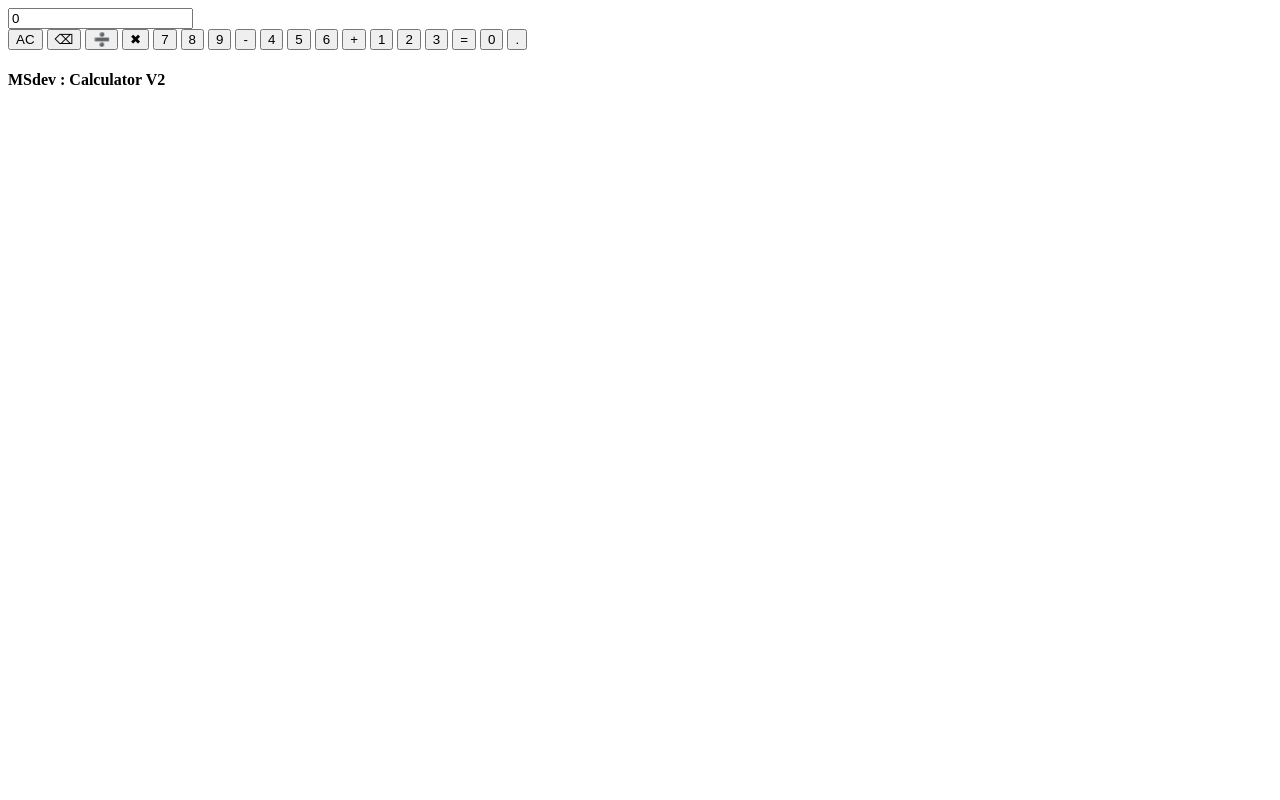
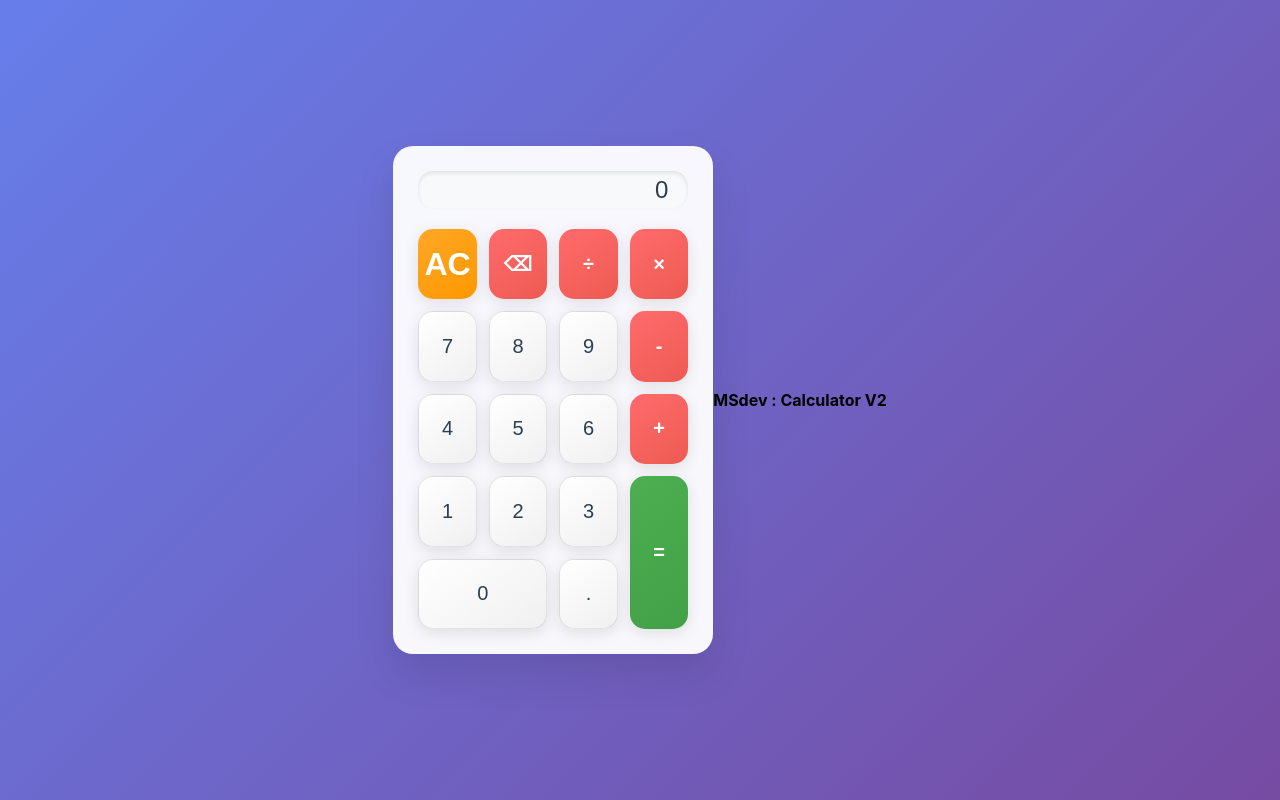
Before and after one commit to Mlungisi27/MSdev-Calc-V2, a plain HTML site: page index.html in a window 1280 px wide. Drawn offline with Linux system fonts and the light colour scheme.

Commit message:
Fix operator button symbols in index.html for consistency added css

```diff
--- a/index.html
+++ b/index.html
@@ -19,8 +19,8 @@
             <!--First Row-->
             <button class="btn clear" onclick="clearDisplay()">AC</button>
             <button class="btn operator" onclick="deleteLast()">⌫</button>
-            <button class="btn operator" onclick="appendToDisplay('/')">➗</button>
-            <button class="btn operator" onclick="appendToDisplay('*')">✖</button>
+            <button class="btn operator" onclick="appendToDisplay('/')">÷</button>
+            <button class="btn operator" onclick="appendToDisplay('*')">×</button>
 
             <!--Second Row-->
 
--- a/style.css
+++ b/style.css
@@ -0,0 +1,163 @@
+* {
+    margin: 0;
+    padding: 0%;
+    box-sizing: border-box;
+}
+
+body {
+    font-family: -apple-system, BlinkMacSystemFont, 'Segoe UI', Roboto, Oxygen, Ubuntu, Cantarell, 'Open Sans', 'Helvetica Neue', sans-serif ;
+    background: linear-gradient(135deg,#667eea 0%, #764ba2 100%);
+    min-height: 100vh;
+    display: Flex;
+    justify-content: center;
+    align-items: center;
+    padding: 20px;
+}
+
+.calculator {
+    background: rgba(255, 255, 255, 0.95);
+    backdrop-filter: blur(10px);
+    border-radius: 20px;
+    box-shadow: 0 20px 40px rgba(0, 0, 0, 0.1), 0 0 0 rgba(255, 255, 255, 0.2);
+    padding: 25px;
+    width: 100%;
+    max-width: 320px;
+    transition: transform 0.3s ease;
+}
+
+.calculator:hover {
+    transform: translateY(-5px);
+}
+
+.display {
+    margin-bottom: 20px;
+}
+
+.display input {
+    width: 100%;
+    height: 38px;
+    border: none;
+    background: #f8f9fa;
+    border-radius: 15px;
+    font-size: 24px;
+    font-weight: 300;
+    text-align: right;
+    padding: 0 20px;
+    color: #2c3e50;
+    box-shadow: inset 0 2px 4px rgba(0, 0, 0, 0.1);
+    transition:  all 0.3s ease;
+}
+
+.display input:focus {
+    outline: none;
+    background: #ffffff;
+    box-shadow: inset 0 2px 10px rgba(0,0,0,0.1), 0 0 0 rgba(102,126,234, 0.3);
+}
+
+.buttons {
+    display: grid;
+    grid-template-columns: repeat(4, 1fr);
+    grid-template-rows: repeat(5, 1fr);
+    gap: 12px;
+    height: 400px;
+}
+
+.btn {
+    border: none;
+    border-radius: 15px;
+    font-size: 20px;
+    font-weight: 500;
+    cursor: pointer;
+    transition: all 0.3s ease;
+    box-shadow: 0 4px 15px rgba(0, 0, 0, 0.1);
+    position: relative;
+    overflow: hidden;
+}
+
+.btn:hover {
+    transform: translateY(-2px);
+    box-shadow: 0 8px 25px rgba(0, 0, 0, 0.15);
+}
+
+.btn:active {
+    transform: translateY(0);
+    box-shadow: 0 4px 15px rgba(0, 0, 0, 0.2);
+}
+
+.btn::before {
+    content: '';
+    position: absolute;
+    top: 58%;
+    left: 50%;
+    width: 0;
+    height: 0;
+    background: rgba(225, 225, 225, 0.3);
+    border-radius: 50%;
+    transform: translate(-50%, -50%);
+    transition: width 0.3s ease, height 0.3s ease;
+}
+
+.btn:active::before {
+    width: 100%;
+    height: 100%s;
+}
+
+.btn.number {
+    background: linear-gradient(145deg , #ffffff, #f0f0f0);
+    color: #2c3e50;
+    border: 1px solid rgba(0, 0, 0, 0.1);
+}
+.btn.number:hover {
+    background: linear-gradient(145deg, #f8f9fa, #e9ecef);
+}
+
+.btn.operator {
+    background: linear-gradient(145deg, #ff6b6b, #ee5a52);
+    color: white;
+    font-weight: 600;
+}
+
+.btn:hover {
+    background: linear-gradient(145deg, #ff5252, #e53935);
+}
+
+.btn.clear {
+    background: linear-gradient(145deg, #ffa726, #ff9800);
+    color: white;
+    font-weight: 600;
+    font-size: 2em;
+}
+.btn.clear:hover {
+    background: linear-gradient(145deg, #ff9800, #f57c00);
+}
+
+.btn.equals {
+    background: linear-gradient(145deg, #4caf50, #43a047);
+    color: white;
+    font-weight: 600;
+    grid-row: span 2;
+    font-size: 20px;
+}
+
+.btn.equals:hover {
+    background: linear-gradient(145deg, #43a047, #388e3c);
+}
+
+.btn.zero {
+    grid-column: span 2;
+}
+
+@keyframes fadeInUp {
+    from {
+        opacity: 0;
+        transform: translateY(30px);
+    }
+    to {
+        opacity: 1;
+        transform: translateY(0);
+    }
+}
+
+.calculator {
+    animation: fadeInUp 0.6s  ease-out;
+}
```
